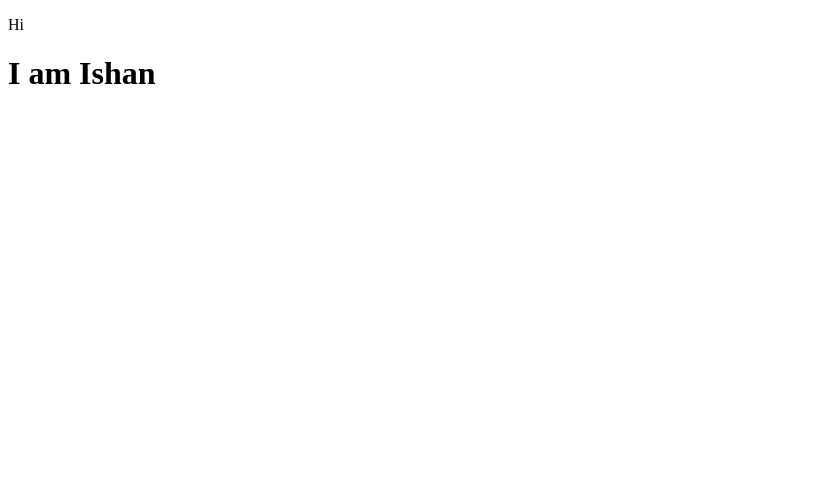
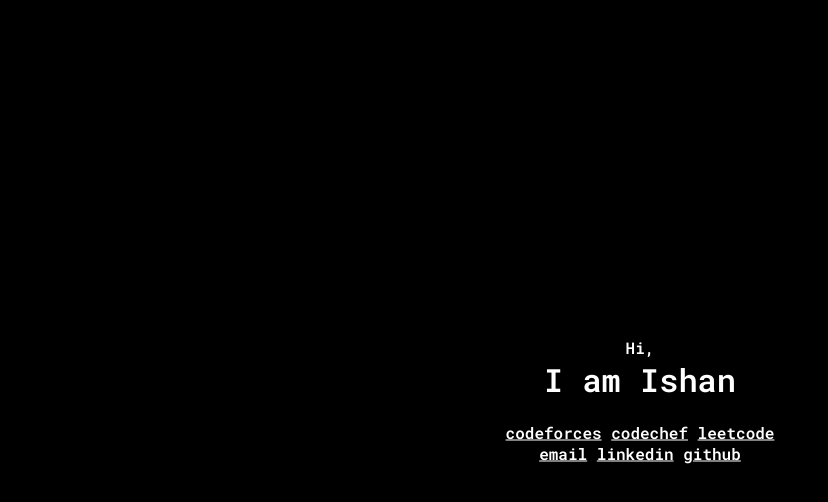
Before and after one commit to ishan-samuel/ishan-samuel.github.io, a plain HTML site: page index.html in a window 1280 px wide. Shown: the whole page, without its empty margins (0-828 px from the left). Drawn offline with Linux system fonts and the light colour scheme.

Commit message:
Version 1

```diff
--- a/index.html
+++ b/index.html
@@ -4,10 +4,24 @@
         <meta charset="UTF-8">
         <meta name="author" content="Ishan">
         <meta name="viewport" content="width=device-width, initial-scale=1.0">
+        <link rel="stylesheet"" href="./style.css">
         <title>Ishan | ishan-samuel</title>
     </head>
     <body>
-        <p>Hi</p>
-        <h1>I am Ishan</h1>
+        <main id="main">
+            <p>Hi,</p>
+            <h1>I am Ishan</h1>
+            <br>
+            <p>
+                <a href="https://codeforces.com/profile/ishan-samuel">codeforces</a>
+                <a href="https://www.codechef.com/users/ishan25781">codechef</a>
+                <a href="https://leetcode.com/ishan-samuel/">leetcode</a>
+            </p>
+            <p>
+                <a href="mailto:someone@example.com">email</a>
+                <a href="https://www.linkedin.com/in/ishan-samuel/">linkedin</a>
+                <a href="https://github.com/ishan-samuel">github</a>
+            </p>
+        </main>
     </body>
 </html>
--- /dev/null
+++ b/style.css
@@ -0,0 +1,18 @@
+@import url('https://fonts.googleapis.com/css2?family=Roboto+Mono:wght@600&display=swap');
+
+*{
+    background-color: black;
+    color: white;
+    font-family: 'Roboto Mono', monospace;
+    margin: 0px;
+    padding: 0px;
+}
+
+#main{
+    display: block;
+    text-align: center;
+    position: absolute;
+    left: 50%;
+    top: 50%;
+    transform: translate(-50%, -50%);
+}
```
Also changed, not shown: 1 other file.
